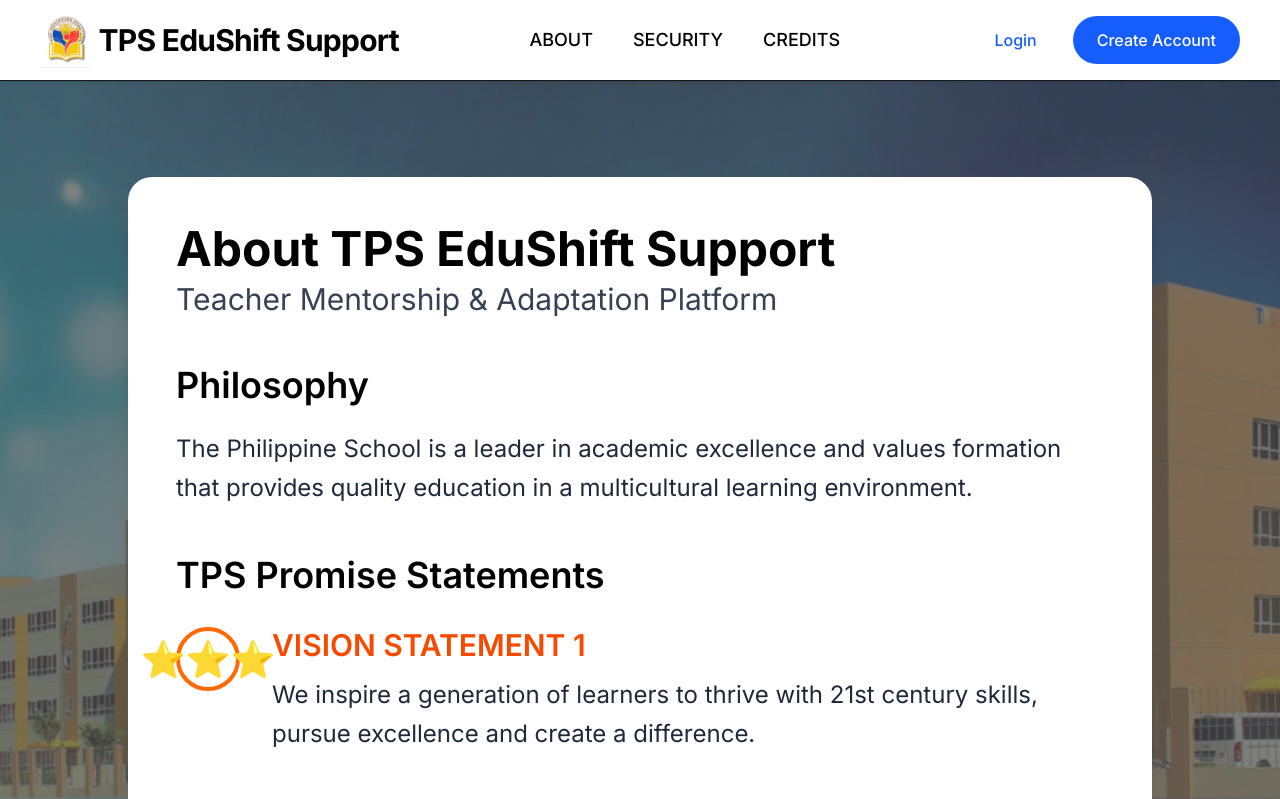
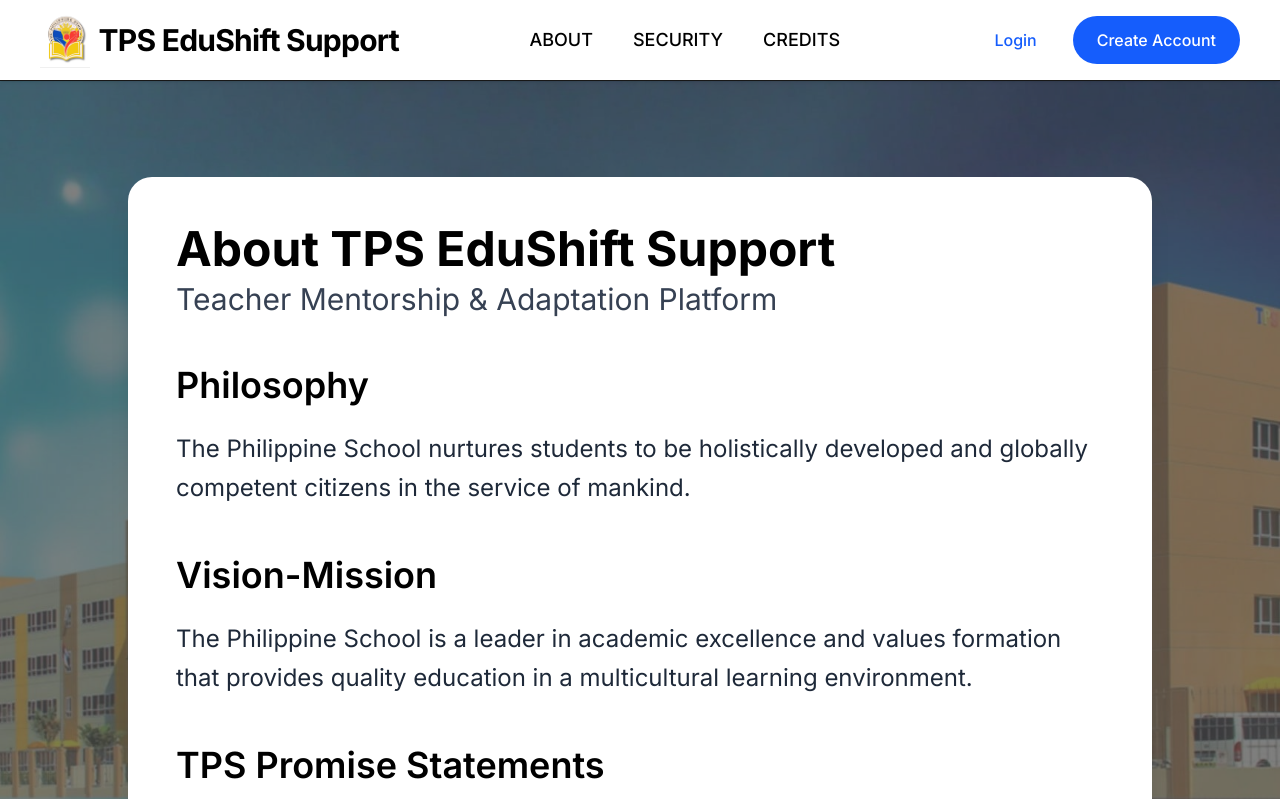
Before and after one commit to aemlsu/capstone-website, a Next.js app: page /about in a window 1280 px wide. Shown: the top 799 px of the page. Built offline with nearby package versions, Linux system fonts and the light colour scheme.

Commit message:
Update page.tsx

```diff
--- a/app/about/page.tsx
+++ b/app/about/page.tsx
@@ -11,9 +11,13 @@
 
           <h2 className="text-4xl font-semibold text-black mb-6">Philosophy</h2>
           <p className="mb-12 text-2xl leading-relaxed">
+        The Philippine School nurtures students to be holistically developed and globally competent citizens in the service of mankind.
+          </p>
+
+          <h2 className="text-4xl font-semibold text-black mb-6">Vision-Mission</h2>
+          <p className="mb-12 text-2xl leading-relaxed">
             The Philippine School is a leader in academic excellence and values formation that provides quality education in a multicultural learning environment.
           </p>
-
           <h2 className="text-4xl font-semibold text-black mb-8">TPS Promise Statements</h2>
 
           {/* Vision Statement 1 */}
```
